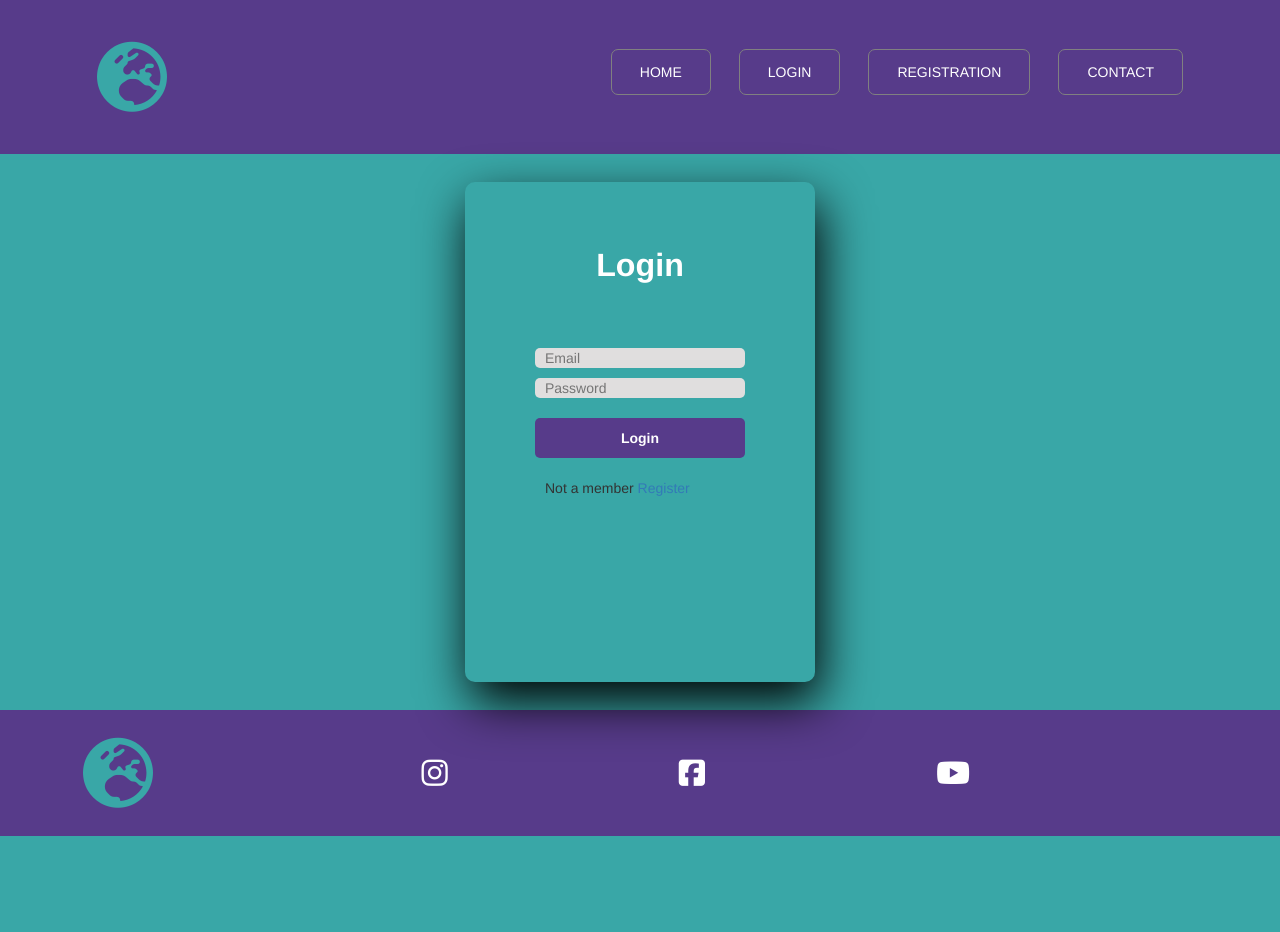
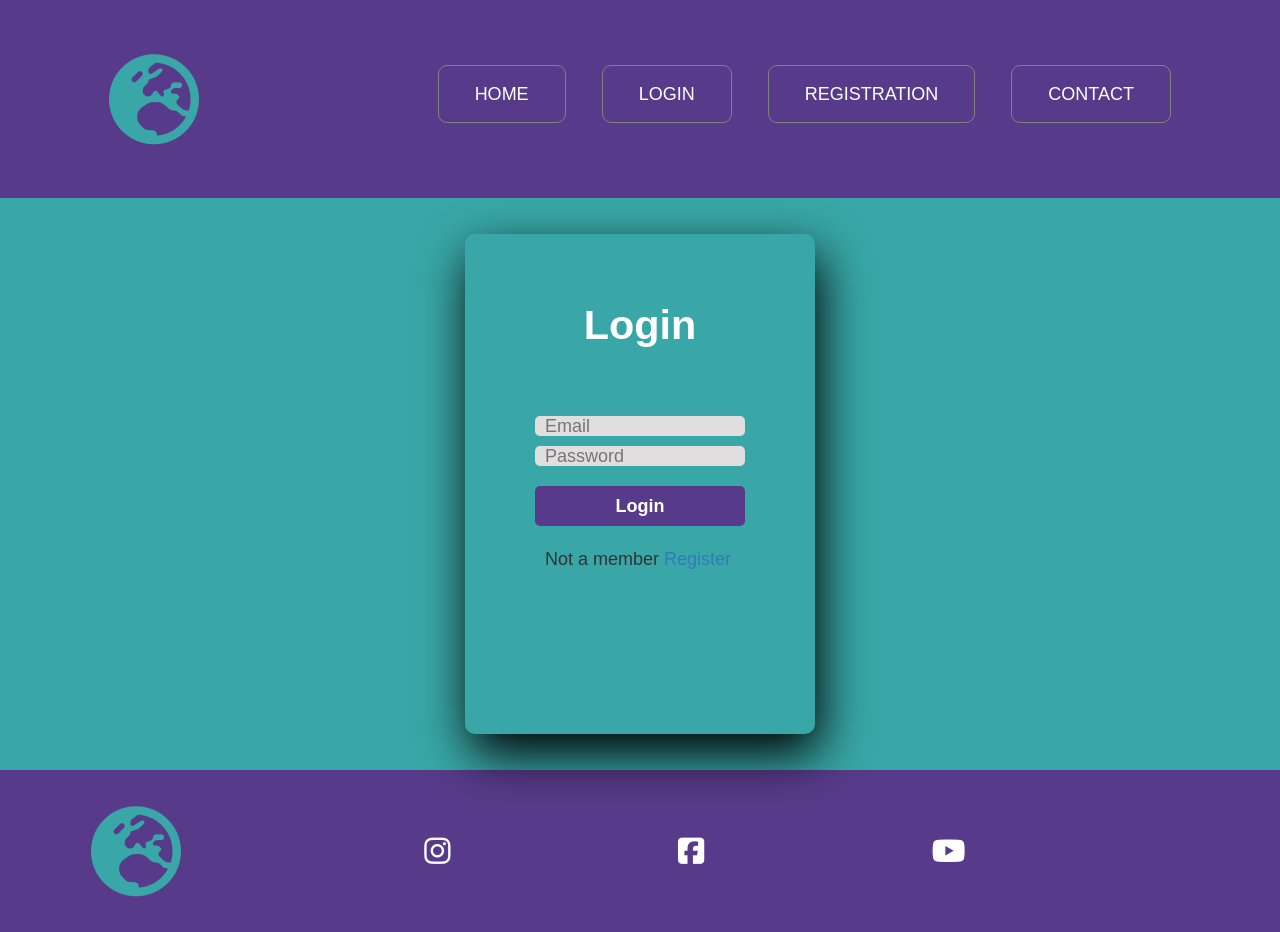
Before and after one commit to NadezhdaSemova/MyProjectTravel, an Angular app in the folder travel/: page /login in a window 1280 px wide. Before the commit the page ends 836 px from the top, so only its background shows below. Built offline with nearby package versions, Linux system fonts and the light colour scheme.

Commit message:
Update: README

```diff
--- a/travel/src/app/pages/home/home.component.ts
+++ b/travel/src/app/pages/home/home.component.ts
@@ -1,7 +1,7 @@
 import { Component, OnInit } from '@angular/core';
-import { PagesService } from '../pages.service';
 import { Places } from 'src/app/share/models/Places';
 import { PlacesService } from 'src/app/places/places.service';
+
 
 @Component({
   selector: 'app-home',
@@ -18,4 +18,6 @@ export class HomeComponent implements OnInit {
       this.places = place.sort((a, b) => b.likes - a.likes)
     )
   }
+
+
 }
--- a/travel/src/app/places/details/details.component.css
+++ b/travel/src/app/places/details/details.component.css
@@ -7,12 +7,15 @@ h1 {
 
   .information {
     display: flex;
-    align-items: center;
+    justify-items: center;
     gap: 2em;
   }
 
   .information .media {
     flex: 0 0 30em;
+    display: flex;
+  justify-content: center;
+  align-items: center;
   }
 
   .information article {
--- a/travel/src/styles.css
+++ b/travel/src/styles.css
@@ -7,11 +7,9 @@
     box-sizing: border-box;
   }
 
-  html {
-    font: 20px/ 1.5 "Montserrat", sans-serif;
-  }
 
   body {
+    font: 18px/ 1.5 "Montserrat", sans-serif;
     background-color: rgb(57, 167, 167);
   }
 
```
Also changed, not shown: 1 other file (tests, documents, lock files or other folders).
